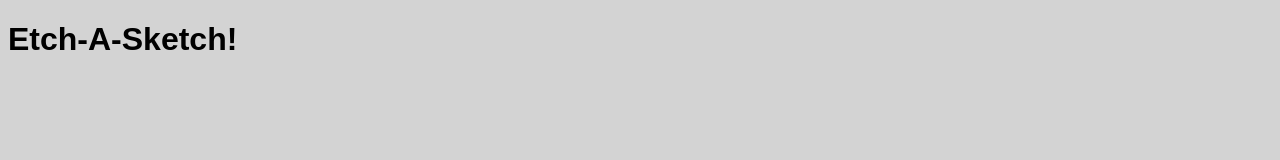
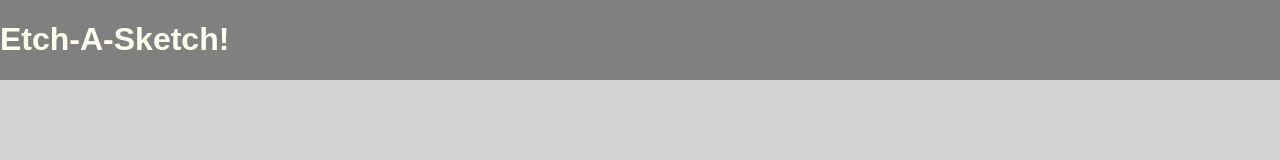
Before and after one commit to d-chia/etch-a-sketch, a plain HTML site: page index.html in a window 1280 px wide. Drawn offline with Linux system fonts and the light colour scheme.

Commit message:
Add header styling

```diff
--- a/style.css
+++ b/style.css
@@ -2,4 +2,13 @@ body {
     box-sizing: border-box;
     background-color: lightgray;
     font-family: Arial, Helvetica, sans-serif;
+    margin: 0px;
 }
+
+header {
+    display: flex;
+    justify-items: center;
+    align-items: center;
+    background-color: grey;
+    color: ivory;
+}
```
